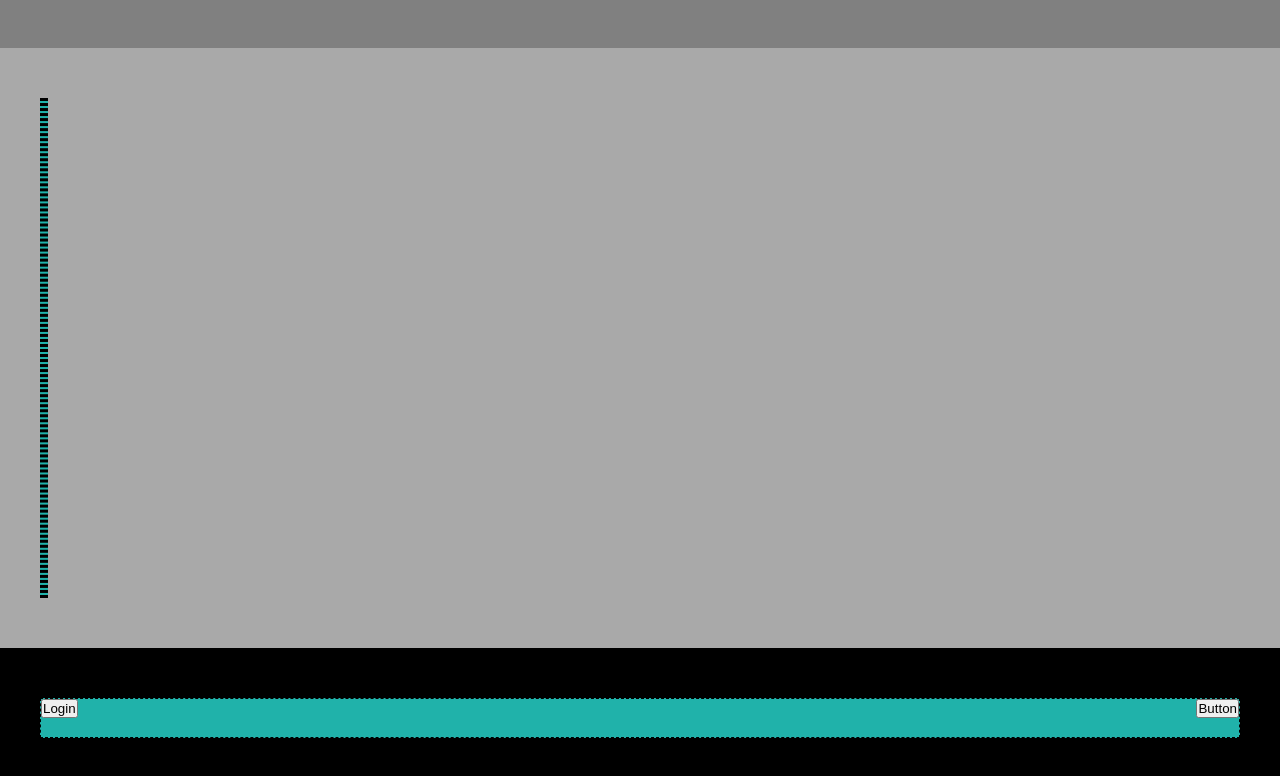
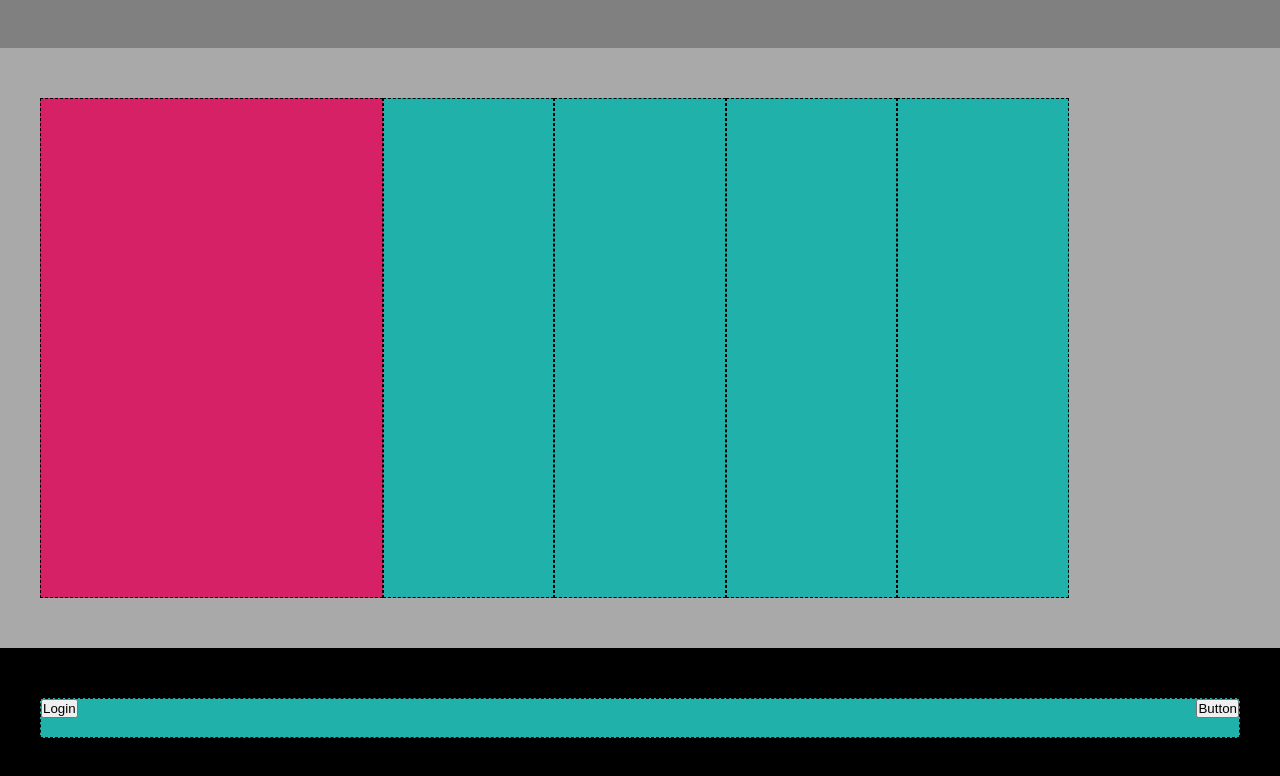
Before and after one commit to violix96/htmlcss-discord, a plain HTML site: page index.html in a window 1280 px wide. Shown: the part 2672-3448 px from the top of the page. Drawn offline with Linux system fonts and the light colour scheme.

Commit message:
[UPD] correzione calc

```diff
--- a/css/style.css
+++ b/css/style.css
@@ -46,13 +46,13 @@ header{
 
 
 .col-17{
-    width: calc( 100 / 7);
+    width: calc( 100% / 7);
     border: 1px dashed black;
 
 }
 
-.col-17{
-    width: calc( 100 / 7 * 4);
+.col-34{
+    width: calc( 100% / 7 * 2);
     border: 1px dashed black;
 
 }
```
